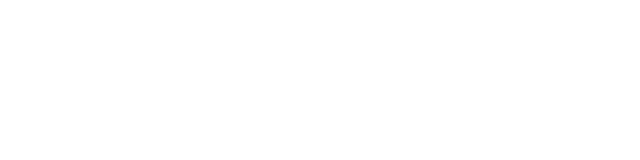
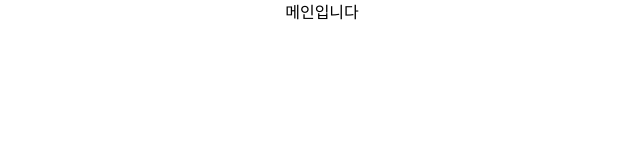
Before and after one commit to 27Lia/mbti, a React (Create React App) app: page / in a window 1280 px wide. Shown: the top 160 px of the page, without its empty margins (318-958 px from the left). Built offline with nearby package versions, Linux system fonts and the light colour scheme.

Commit message:
docs:: 페이지 세팅

```diff
--- a/src/App.js
+++ b/src/App.js
@@ -1,9 +1,10 @@
 import "./App.css";
+import MainPage from "./pages/MainPage";
 
 function App() {
   return (
     <div className="App">
-      <p></p>
+      <MainPage></MainPage>
     </div>
   );
 }
--- /dev/null
+++ b/src/pages/MainPage.jsx
@@ -0,0 +1,9 @@
+function MainPage() {
+  return (
+    <div>
+      <p>메인입니다</p>
+    </div>
+  );
+}
+
+export default MainPage;
```
Also changed, not shown: src/components/Header.jsx (added), src/pages/ResultPage.jsx (added).
